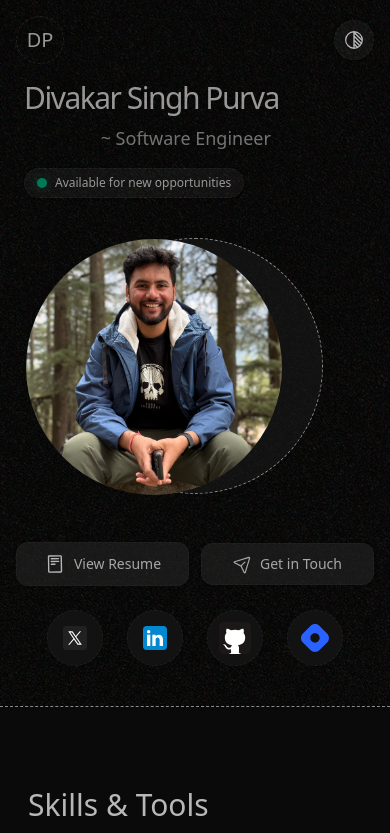
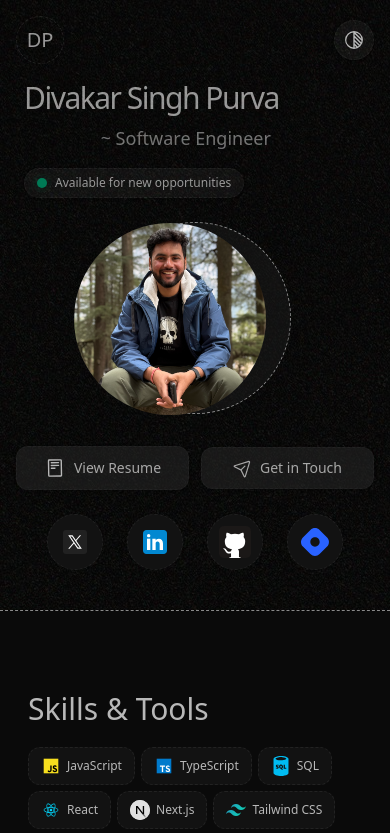
Before and after one commit to divakardsp/Portfolio-2, a Next.js app: page / in a window 390 px wide. Shown: the top 833 px of the page. Built offline with nearby package versions, Linux system fonts and the light colour scheme.

Commit message:
refactor: enhance portfolio components with motion animations and responsive design improvements

```diff
--- a/components/left/Photo.tsx
+++ b/components/left/Photo.tsx
@@ -3,8 +3,8 @@ import Image from "next/image";
 
 function Photo() {
     return (
-        <div className="m-8 flex justify-center ">
-            <div className="relative h-64 w-64 rounded-full bg-surface border border-dashed transition-colors duration-100">
+        <div className="my-4 sm:my-6 lg:m-8 flex justify-center">
+            <div className="relative h-48 w-48 sm:h-56 sm:w-56 lg:h-64 lg:w-64 rounded-full bg-surface border border-dashed transition-colors duration-100">
                 <div
                     className="absolute inset-0 rounded-full pointer-events-none opacity-10"
                     style={{
@@ -12,12 +12,12 @@ function Photo() {
                         backgroundRepeat: "repeat",
                     }}
                 />
-                <div className="absolute right-10 h-64 w-64 overflow-hidden rounded-full">
+                <div className="absolute right-6 sm:right-8 lg:right-10 h-48 w-48 sm:h-56 sm:w-56 lg:h-64 lg:w-64 overflow-hidden rounded-full">
                     <Image
                         src="/Divakar.jpeg"
                         alt="Divakar Singh Purva"
-                        width={176}
-                        height={176}
+                        width={256}
+                        height={256}
                         className="h-full w-full object-cover"
                         priority
                     />
```
